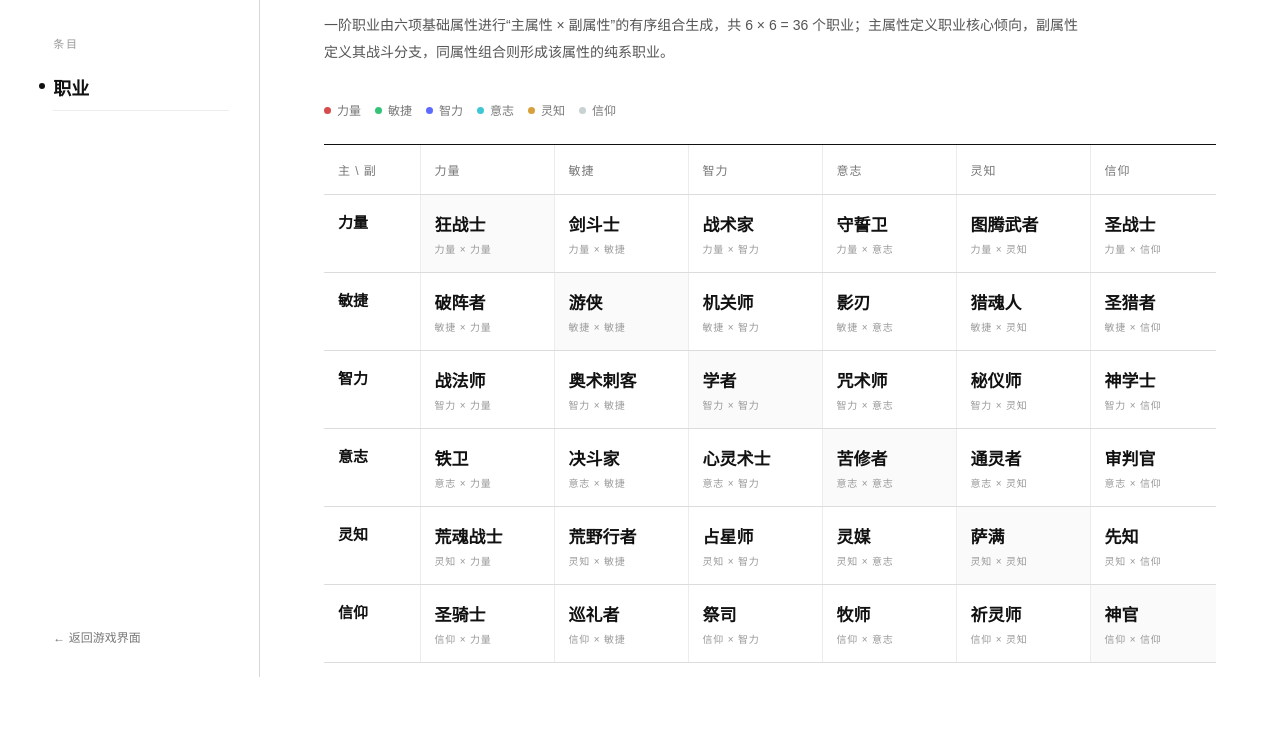
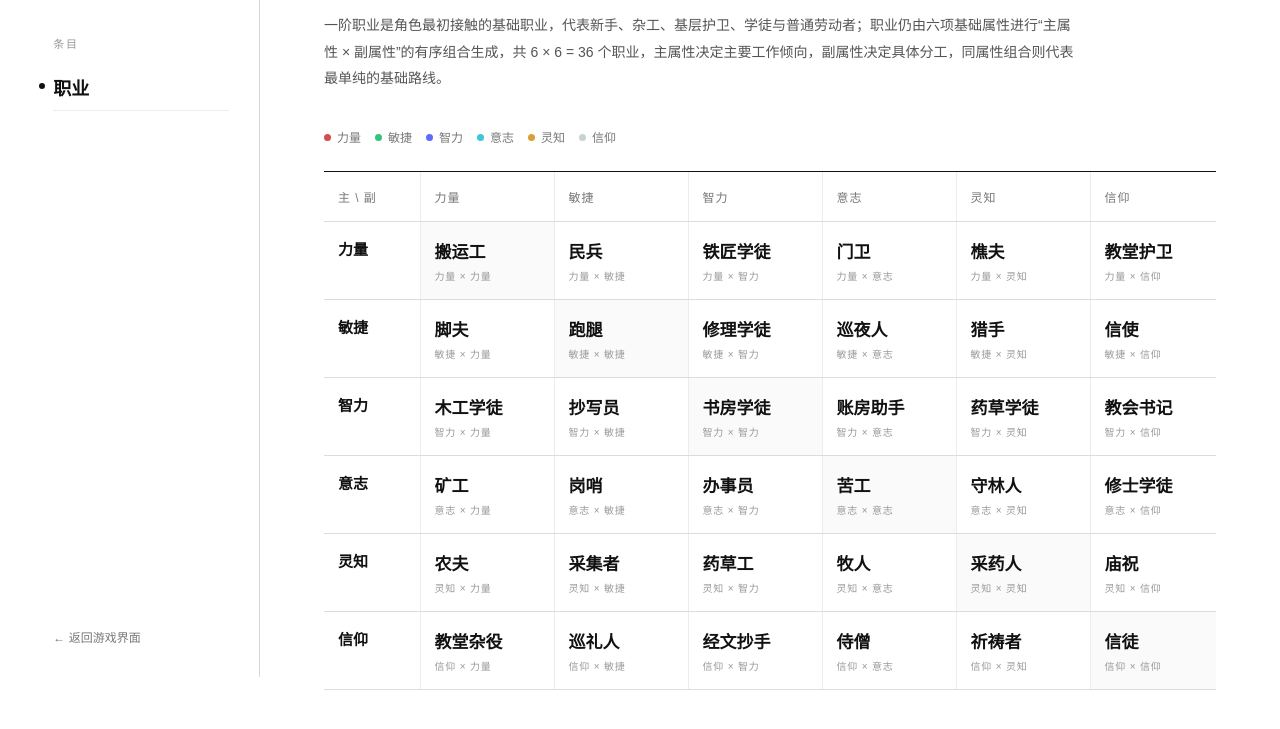
Before and after one commit to leapingfish1ee-coder/Outside-the-Sanctuary, a plain HTML site: page wiki.html in a window 1280 px wide. Shown: the part 123-852 px from the top of the page. Drawn offline with Linux system fonts and the light colour scheme.

Commit message:
Simplify first-tier profession names

```diff
--- a/wiki.html
+++ b/wiki.html
@@ -67,7 +67,7 @@
     <main class="content" id="professions">
       <p class="eyebrow">WIKI / 01</p>
       <h1>一阶职业</h1>
-      <p class="intro">一阶职业由六项基础属性进行“主属性 × 副属性”的有序组合生成，共 6 × 6 = 36 个职业；主属性定义职业核心倾向，副属性定义其战斗分支，同属性组合则形成该属性的纯系职业。</p>
+      <p class="intro">一阶职业是角色最初接触的基础职业，代表新手、杂工、基层护卫、学徒与普通劳动者；职业仍由六项基础属性进行“主属性 × 副属性”的有序组合生成，共 6 × 6 = 36 个职业，主属性决定主要工作倾向，副属性决定具体分工，同属性组合则代表最单纯的基础路线。</p>
 
       <div class="legend" aria-label="属性图例">
         <span class="str">力量</span><span class="agi">敏捷</span><span class="int">智力</span><span class="wil">意志</span><span class="spi">灵知</span><span class="fai">信仰</span>
@@ -84,57 +84,57 @@
           <tbody>
             <tr>
               <th>力量</th>
-              <td class="pure"><span class="class-name">狂战士</span><span class="pair">力量 × 力量</span></td>
-              <td><span class="class-name">剑斗士</span><span class="pair">力量 × 敏捷</span></td>
-              <td><span class="class-name">战术家</span><span class="pair">力量 × 智力</span></td>
-              <td><span class="class-name">守誓卫</span><span class="pair">力量 × 意志</span></td>
-              <td><span class="class-name">图腾武者</span><span class="pair">力量 × 灵知</span></td>
-              <td><span class="class-name">圣战士</span><span class="pair">力量 × 信仰</span></td>
+              <td class="pure"><span class="class-name">搬运工</span><span class="pair">力量 × 力量</span></td>
+              <td><span class="class-name">民兵</span><span class="pair">力量 × 敏捷</span></td>
+              <td><span class="class-name">铁匠学徒</span><span class="pair">力量 × 智力</span></td>
+              <td><span class="class-name">门卫</span><span class="pair">力量 × 意志</span></td>
+              <td><span class="class-name">樵夫</span><span class="pair">力量 × 灵知</span></td>
+              <td><span class="class-name">教堂护卫</span><span class="pair">力量 × 信仰</span></td>
             </tr>
             <tr>
               <th>敏捷</th>
-              <td><span class="class-name">破阵者</span><span class="pair">敏捷 × 力量</span></td>
-              <td class="pure"><span class="class-name">游侠</span><span class="pair">敏捷 × 敏捷</span></td>
-              <td><span class="class-name">机关师</span><span class="pair">敏捷 × 智力</span></td>
-              <td><span class="class-name">影刃</span><span class="pair">敏捷 × 意志</span></td>
-              <td><span class="class-name">猎魂人</span><span class="pair">敏捷 × 灵知</span></td>
-              <td><span class="class-name">圣猎者</span><span class="pair">敏捷 × 信仰</span></td>
+              <td><span class="class-name">脚夫</span><span class="pair">敏捷 × 力量</span></td>
+              <td class="pure"><span class="class-name">跑腿</span><span class="pair">敏捷 × 敏捷</span></td>
+              <td><span class="class-name">修理学徒</span><span class="pair">敏捷 × 智力</span></td>
+              <td><span class="class-name">巡夜人</span><span class="pair">敏捷 × 意志</span></td>
+              <td><span class="class-name">猎手</span><span class="pair">敏捷 × 灵知</span></td>
+              <td><span class="class-name">信使</span><span class="pair">敏捷 × 信仰</span></td>
             </tr>
             <tr>
               <th>智力</th>
-              <td><span class="class-name">战法师</span><span class="pair">智力 × 力量</span></td>
-              <td><span class="class-name">奥术刺客</span><span class="pair">智力 × 敏捷</span></td>
-              <td class="pure"><span class="class-name">学者</span><span class="pair">智力 × 智力</span></td>
-              <td><span class="class-name">咒术师</span><span class="pair">智力 × 意志</span></td>
-              <td><span class="class-name">秘仪师</span><span class="pair">智力 × 灵知</span></td>
-              <td><span class="class-name">神学士</span><span class="pair">智力 × 信仰</span></td>
+              <td><span class="class-name">木工学徒</span><span class="pair">智力 × 力量</span></td>
+              <td><span class="class-name">抄写员</span><span class="pair">智力 × 敏捷</span></td>
+              <td class="pure"><span class="class-name">书房学徒</span><span class="pair">智力 × 智力</span></td>
+              <td><span class="class-name">账房助手</span><span class="pair">智力 × 意志</span></td>
+              <td><span class="class-name">药草学徒</span><span class="pair">智力 × 灵知</span></td>
+              <td><span class="class-name">教会书记</span><span class="pair">智力 × 信仰</span></td>
             </tr>
             <tr>
               <th>意志</th>
-              <td><span class="class-name">铁卫</span><span class="pair">意志 × 力量</span></td>
-              <td><span class="class-name">决斗家</span><span class="pair">意志 × 敏捷</span></td>
-              <td><span class="class-name">心灵术士</span><span class="pair">意志 × 智力</span></td>
-              <td class="pure"><span class="class-name">苦修者</span><span class="pair">意志 × 意志</span></td>
-              <td><span class="class-name">通灵者</span><span class="pair">意志 × 灵知</span></td>
-              <td><span class="class-name">审判官</span><span class="pair">意志 × 信仰</span></td>
+              <td><span class="class-name">矿工</span><span class="pair">意志 × 力量</span></td>
+              <td><span class="class-name">岗哨</span><span class="pair">意志 × 敏捷</span></td>
+              <td><span class="class-name">办事员</span><span class="pair">意志 × 智力</span></td>
+              <td class="pure"><span class="class-name">苦工</span><span class="pair">意志 × 意志</span></td>
+              <td><span class="class-name">守林人</span><span class="pair">意志 × 灵知</span></td>
+              <td><span class="class-name">修士学徒</span><span class="pair">意志 × 信仰</span></td>
             </tr>
             <tr>
               <th>灵知</th>
-              <td><span class="class-name">荒魂战士</span><span class="pair">灵知 × 力量</span></td>
-              <td><span class="class-name">荒野行者</span><span class="pair">灵知 × 敏捷</span></td>
-              <td><span class="class-name">占星师</span><span class="pair">灵知 × 智力</span></td>
-              <td><span class="class-name">灵媒</span><span class="pair">灵知 × 意志</span></td>
-              <td class="pure"><span class="class-name">萨满</span><span class="pair">灵知 × 灵知</span></td>
-              <td><span class="class-name">先知</span><span class="pair">灵知 × 信仰</span></td>
+              <td><span class="class-name">农夫</span><span class="pair">灵知 × 力量</span></td>
+              <td><span class="class-name">采集者</span><span class="pair">灵知 × 敏捷</span></td>
+              <td><span class="class-name">药草工</span><span class="pair">灵知 × 智力</span></td>
+              <td><span class="class-name">牧人</span><span class="pair">灵知 × 意志</span></td>
+              <td class="pure"><span class="class-name">采药人</span><span class="pair">灵知 × 灵知</span></td>
+              <td><span class="class-name">庙祝</span><span class="pair">灵知 × 信仰</span></td>
             </tr>
             <tr>
               <th>信仰</th>
-              <td><span class="class-name">圣骑士</span><span class="pair">信仰 × 力量</span></td>
-              <td><span class="class-name">巡礼者</span><span class="pair">信仰 × 敏捷</span></td>
-              <td><span class="class-name">祭司</span><span class="pair">信仰 × 智力</span></td>
-              <td><span class="class-name">牧师</span><span class="pair">信仰 × 意志</span></td>
-              <td><span class="class-name">祈灵师</span><span class="pair">信仰 × 灵知</span></td>
-              <td class="pure"><span class="class-name">神官</span><span class="pair">信仰 × 信仰</span></td>
+              <td><span class="class-name">教堂杂役</span><span class="pair">信仰 × 力量</span></td>
+              <td><span class="class-name">巡礼人</span><span class="pair">信仰 × 敏捷</span></td>
+              <td><span class="class-name">经文抄手</span><span class="pair">信仰 × 智力</span></td>
+              <td><span class="class-name">侍僧</span><span class="pair">信仰 × 意志</span></td>
+              <td><span class="class-name">祈祷者</span><span class="pair">信仰 × 灵知</span></td>
+              <td class="pure"><span class="class-name">信徒</span><span class="pair">信仰 × 信仰</span></td>
             </tr>
           </tbody>
         </table>
```
